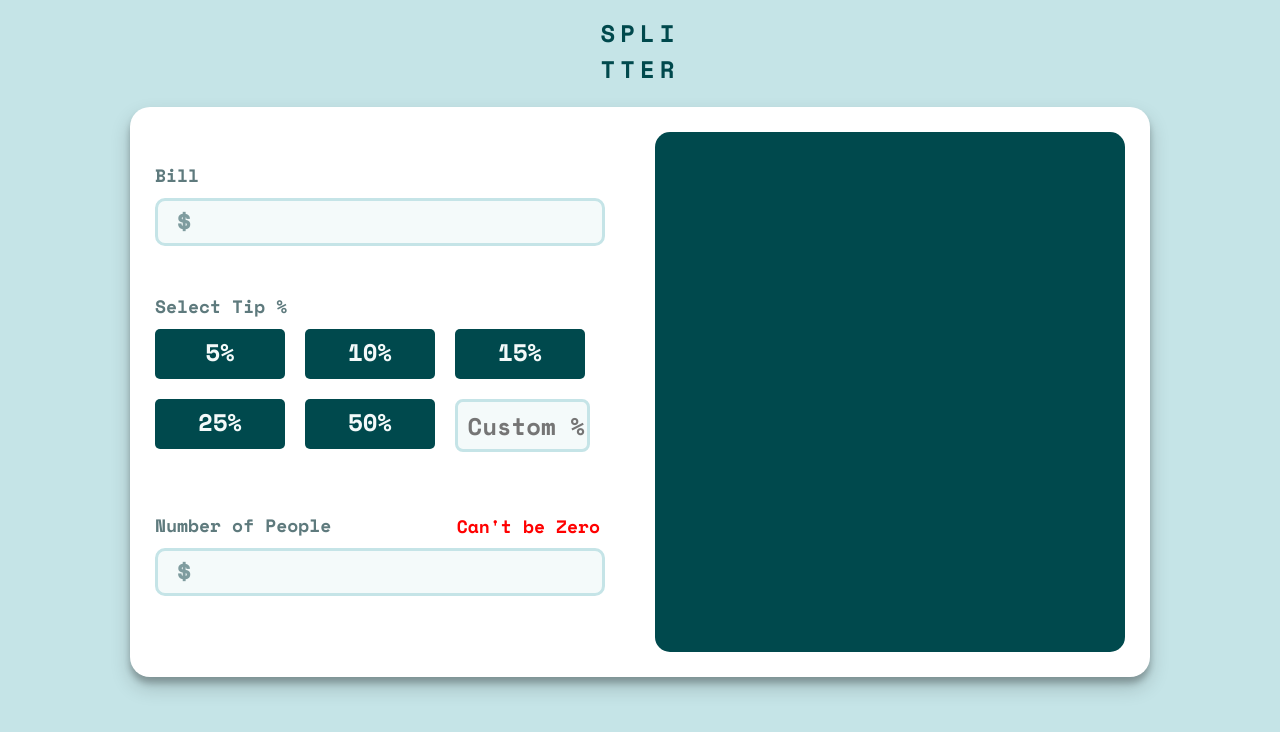
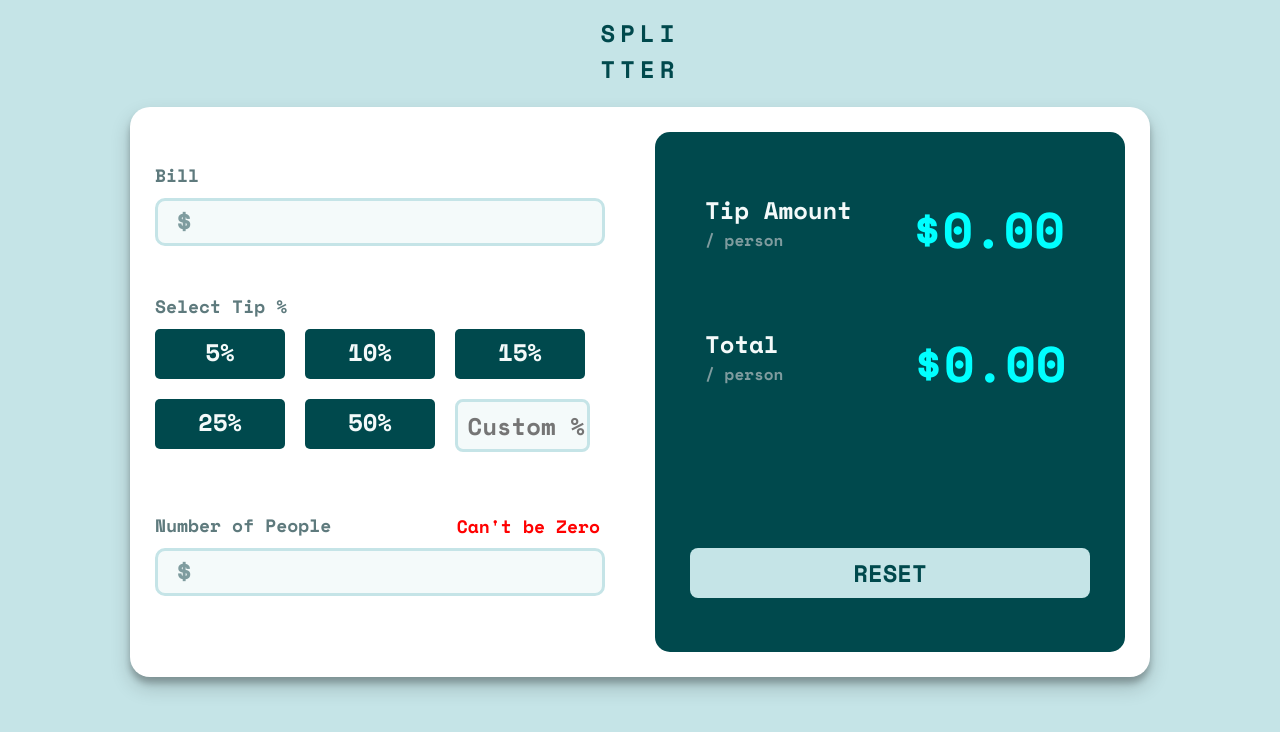
Before and after one commit to Mayur-Debu/Web-Development, a plain HTML site: page tip-calculator-app-main/tip-calculator-app-main/index.html in a window 1280 px wide. Drawn offline with nearby package versions, Linux system fonts and the light colour scheme.

Commit message:
Output section done for the desktop view

```diff
--- a/tip-calculator-app-main/tip-calculator-app-main/index.html
+++ b/tip-calculator-app-main/tip-calculator-app-main/index.html
@@ -77,6 +77,28 @@
             <!-- Bill Output -->
             <div class="billOutputComponent">
 
+                <!-- Tip Per person -->
+                <div class="tipPerPerson">
+                    <div class="outputInfo">
+                        <span class="defaultFont outputTitle">Tip Amount</span>
+                        <span class="defaultFont outputSubtitle">/ person</span>
+                    </div>
+                    <span class="defaultFont tipValue">$0.00</span>
+                </div>
+
+                <!-- Total Per person -->
+                <div class="tipPerPerson">
+                    <div class="outputInfo">
+                        <span class="defaultFont outputTitle">Total</span>
+                        <span class="defaultFont outputSubtitle">/ person</span>
+                    </div>
+                    <span class="defaultFont totalValue">$0.00</span>
+                </div>
+
+                <!-- Reset -->
+                <div class="reset">
+                    <span class="defaultFont">RESET</span>
+                </div>
             </div>
         </div>
     </div>
--- a/tip-calculator-app-main/tip-calculator-app-main/static/style.css
+++ b/tip-calculator-app-main/tip-calculator-app-main/static/style.css
@@ -207,3 +207,60 @@ body {
   margin: auto;
   border-radius: 15px;
 }
+
+.billOutputComponent .tipPerPerson {
+  margin: 50px;
+  margin-top: 60px;
+  display: flex;
+}
+
+.billOutputComponent .tipPerPerson .outputTitle {
+  font-size: 24px;
+  color: hsl(189, 41%, 97%);
+}
+
+.billOutputComponent .tipPerPerson .outputSubtitle {
+  color: hsl(184, 14%, 56%);
+}
+
+.billOutputComponent .outputInfo {
+  display: flex;
+  flex-direction: column;
+  width: fit-content;
+}
+
+.tipPerPerson .tipValue {
+  font-size: 50px;
+  align-items: center;
+  margin-left: 60px;
+  color: cyan;
+}
+
+.tipPerPerson .totalValue {
+  font-size: 50px;
+  align-items: center;
+  margin-left: 130px;
+  color: cyan;
+}
+
+.reset {
+  width: 400px;
+  height: 50px;
+  background-color: hsl(185, 41%, 84%);
+  margin: auto;
+  border-radius: 8px;
+  display: flex;
+  justify-content: center;
+  align-items: center;
+  margin-top: 148px;
+}
+
+.reset span {
+  font-size: 24px;
+  color: hsl(183, 100%, 15%);
+}
+
+.reset:hover {
+  cursor: pointer;
+  background-color: hsl(187, 40%, 68%);
+}
```
